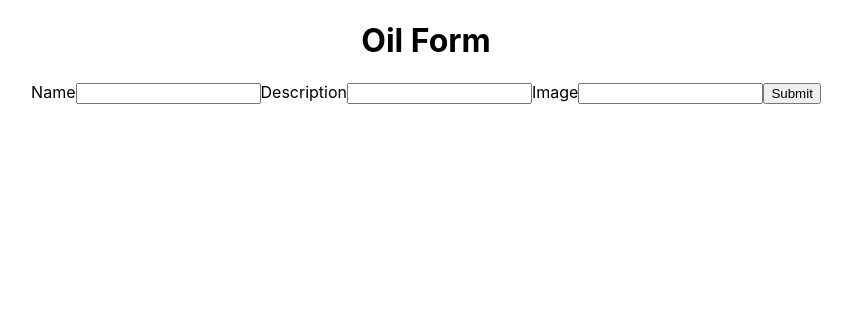
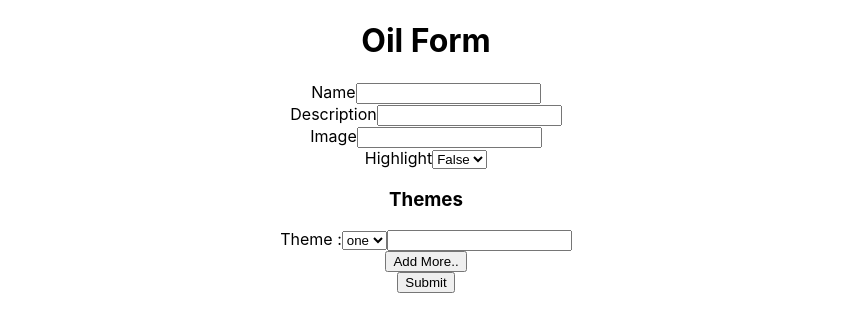
Before and after one commit to manonlvnr/TonEssentiel-App, a React (Create React App) app in the folder client/: page /admin in a window 1280 px wide. Shown: the top 332 px of the page, without its empty margins (214-1066 px from the left). Built offline with nearby package versions, Linux system fonts and the light colour scheme.

Commit message:
WIP form to aff oil

```diff
--- a/client/src/App.scss
+++ b/client/src/App.scss
@@ -36,3 +36,12 @@
     transform: rotate(360deg);
   }
 }
+
+.form-wrapper {
+  display: flex;
+  flex-direction: column;
+  align-items: center;
+  justify-content: center;
+  width: 100%;
+  height: 100%;
+}
--- a/client/src/components/OilsForm.jsx
+++ b/client/src/components/OilsForm.jsx
@@ -4,6 +4,12 @@ function OilsForm() {
     const [name, setName] = useState('')
     const [description, setDescription] = useState('')
     const [image, setImage] = useState('')
+    const [highlight, setHighlight] = useState(false)
+    const [themes, setThemes] = useState([])
+    const [theme, setTheme] = useState('')
+    const [inputFields, setInputFields] = useState([
+        {theme: '', useAlone: ''}
+    ])
     const [errors, setErrors] = useState(null)
 
     const handleSubmit = async (e) => {
@@ -11,7 +17,8 @@ function OilsForm() {
         const oil = {
             name,
             description,
-            image
+            image,
+            highlight
         }
 
         const response = await fetch('api/oils', {
@@ -34,34 +41,83 @@ function OilsForm() {
             setName('')
             setDescription('')
             setImage('')
+            setHighlight(false)
             setErrors(null)
             console.log('New oil created!')
         }
     }
 
+    const handleFormChange = (index, event) => {
+        event.preventDefault()
+        let data = [...inputFields];
+        data[index][event.target.name] = event.target.value;
+        setInputFields(data);
+    }
+
+    const addFields = () => {
+        let newfield = { theme: '', useAlone: '' }
+
+        setInputFields([...inputFields, newfield])
+    }
+
     return (
         <div>
             <h1>Oil Form</h1>
-            <form onSubmit={handleSubmit}>
-                <label htmlFor="name">Name</label>
+            <form className="form-wrapper">
+                <label htmlFor="name">
+                    Name
                     <input
                     type="text"
                     onChange={(e) => setName(e.target.value)}
                     value={name}
                     />
-                <label htmlFor="description">Description</label>
+                </label>
+
+                <label htmlFor="description">
+                    Description
                     <input
                     type="text"
                     onChange={(e) => setDescription(e.target.value)}
                     value={description}
                     />
-                <label htmlFor="image">Image</label>
+                </label>
+
+                <label htmlFor="image">
+                    Image
                     <input
                     type="text"
                     onChange={(e) => setImage(e.target.value)}
                     value={image}
                     />
-                <button type="submit">Submit</button>
+                </label>
+
+                <label htmlFor="highlight">
+                    Highlight
+                    <select onChange={(e) => setHighlight(e.target.value)}>
+                        <option value={highlight}>False</option>
+                        <option value={!highlight}>True</option>
+                    </select>
+                </label>
+
+                <h3>Themes</h3>
+                {inputFields.map((input, index) => {
+                    return (
+                        <label htmlFor="theme" key={index}>
+                            Theme :
+                            <select onChange={event => handleFormChange(index, event)}>
+                                <option value={input.one}>one</option>
+                                <option value={input.two}>two</option>
+                            </select>
+                            <input
+                                name='useAlone'
+                                value={input.useAlone}
+                                onChange={event => handleFormChange(index, event)}
+                                />
+                        </label>
+                    )
+                })}
+                <button onClick={addFields}>Add More..</button>
+                <button type="submit" onClick={handleSubmit}>Submit</button>
             </form>
             {errors && <div>{errors}</div>}
         </div>
```
Also changed, not shown: 2 other files (tests, documents, lock files or other folders). Lines whose indentation alone changed are shown as unchanged.
